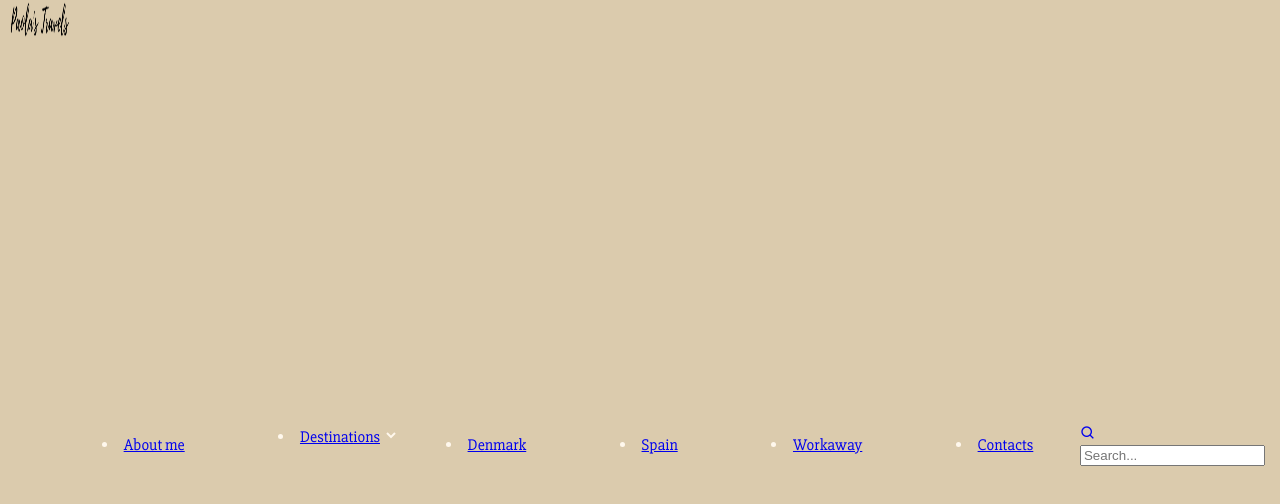
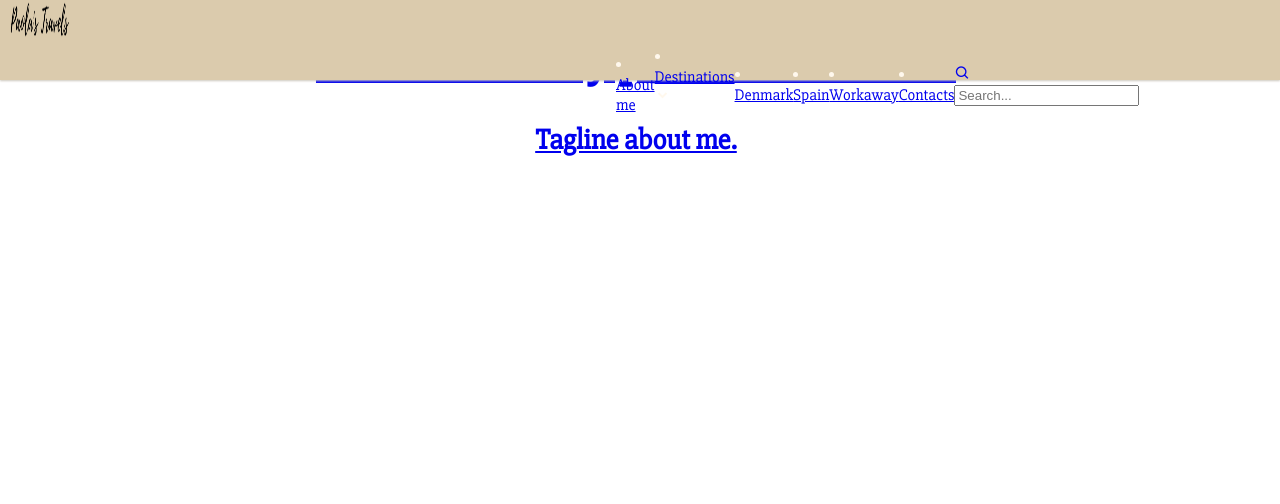
Before and after one commit to pj322/pj322.github.io, a plain HTML site: page index.html in a window 1280 px wide. Drawn offline with nearby package versions, Linux system fonts and the light colour scheme.

Commit message:
Add files via upload

```diff
--- a/style.css
+++ b/style.css
@@ -28,7 +28,7 @@ nav{
 	top: 0;
 	left:0;
 	width:100%;
-	height:100%;
+	height:10%;
 	background:#DBCBAD;
 	box-shadow:0 1px 2px rgb(204, 199, 190);
 	z-index: 99;
@@ -37,7 +37,7 @@ nav{
 nav .navbar{
 	height: 100%;
 	max-width: 1250px;
-	width: 100%;
+	width: 10%;
 	display: flex;
 	align-items: center;
 	justify-content: space-between;
```
